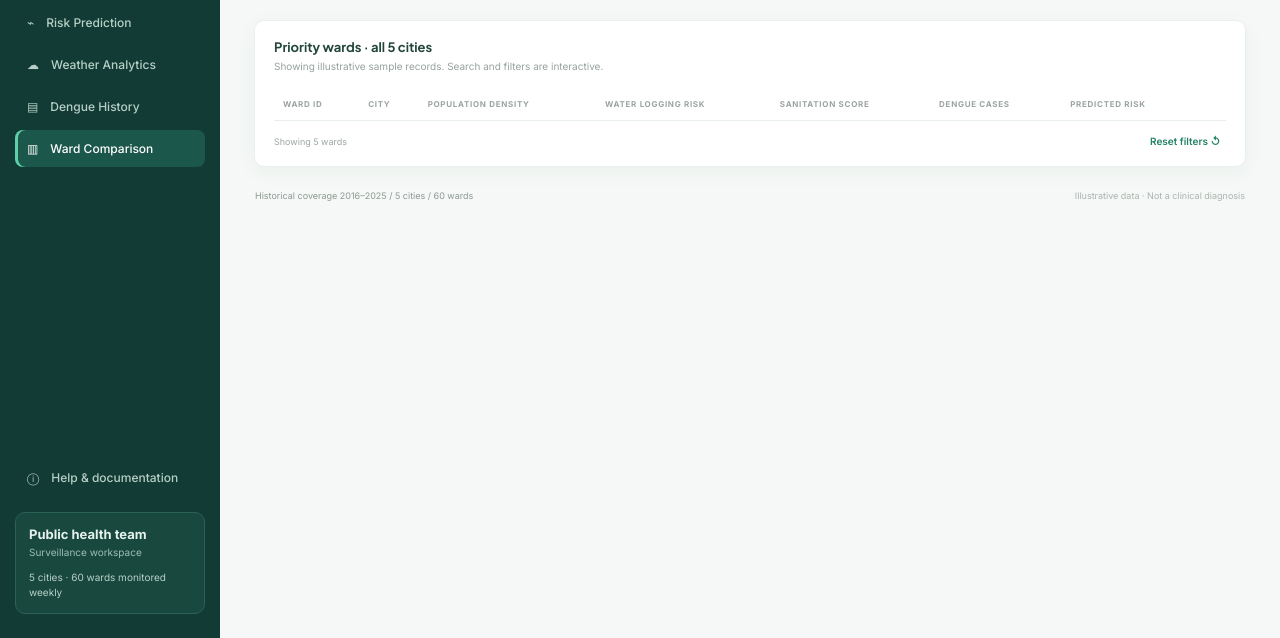
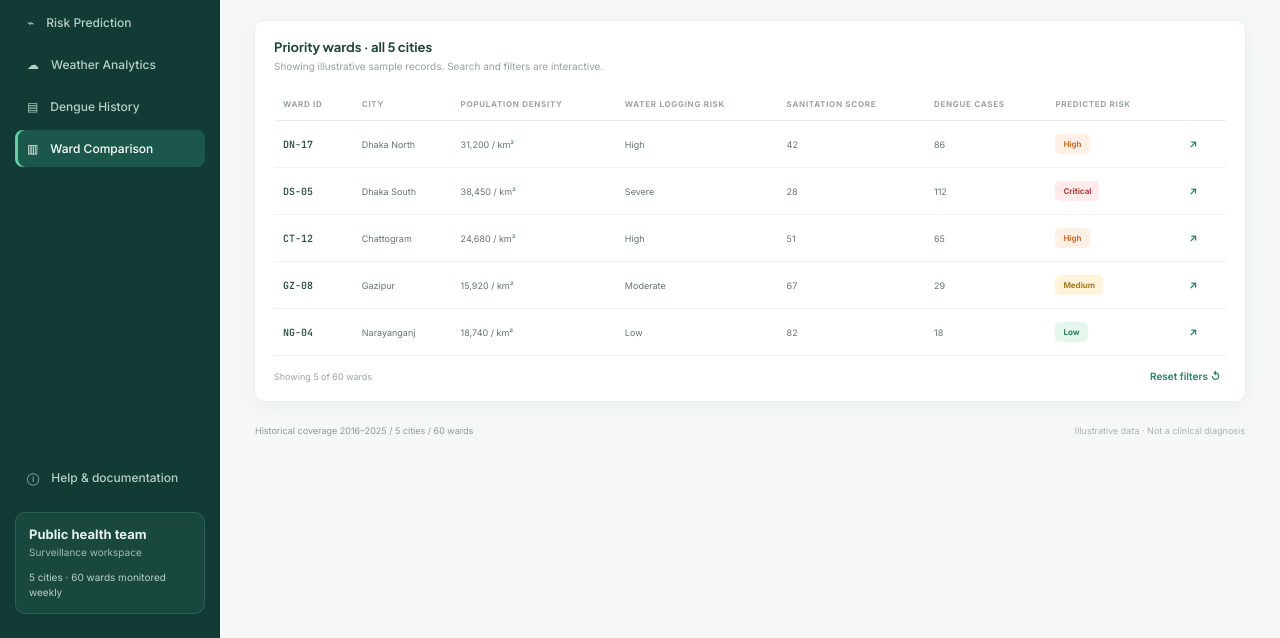
Before and after one commit to suchaktirja/DengueWatch-AI, a plain HTML site: page ward-comparison.html in a window 1280 px wide. Shown: the part 162-800 px from the top of the page. Drawn offline with Linux system fonts and the light colour scheme; files that its build step writes are made by us from their sources.

Commit message:
Ward Comparison Update

```diff
--- a/ward-comparison.html
+++ b/ward-comparison.html
@@ -8,7 +8,7 @@
     <link
         href="https://fonts.googleapis.com/css2?family=Inter:wght@400;500;600;700&family=JetBrains+Mono:wght@500;600&family=Plus+Jakarta+Sans:wght@600;700;800&display=swap"
         rel="stylesheet">
-    <link rel="stylesheet" href="css/style.css">
+    <link rel="stylesheet" href="style.css">
 </head>
 
 <body>
@@ -88,7 +88,7 @@
         </main>
     </div>
     <div class="toast" id="toast"></div>
-    <script src="js/app.js"></script>
+    <script src="script.js"></script>
 </body>
 
 </html>
```
